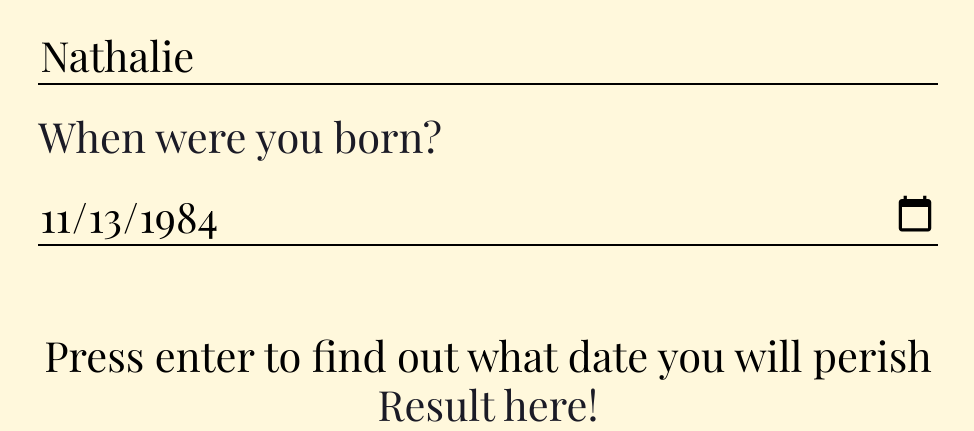
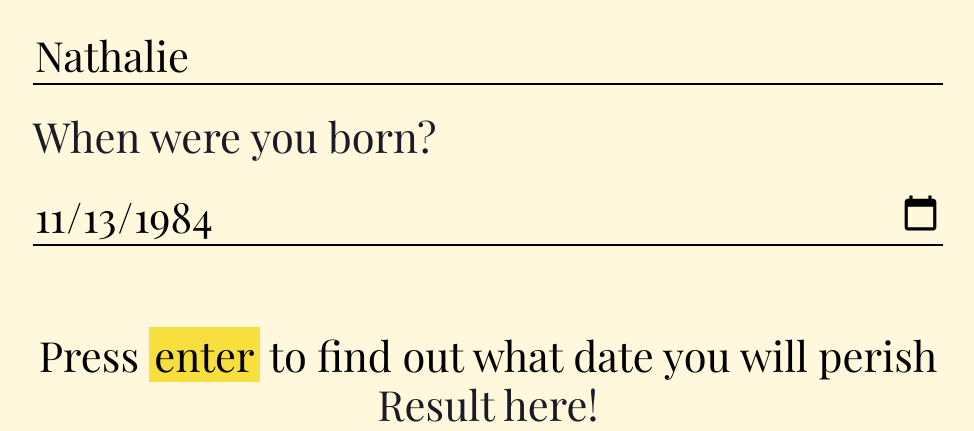
Before and after one commit to njons/FAC14_Week6, a website: page public/index.html in a window 1280 px wide. Shown: the part 484-915 px from the top of the page, without its empty margins (152-1126 px from the left). Drawn offline with nearby package versions, Linux system fonts and the light colour scheme; files that its build step writes are made by us from their sources; files whose address does not match are found by name.

Commit message:
added span

```diff
--- a/public/index.html
+++ b/public/index.html
@@ -18,7 +18,7 @@
         <input id="name" type="text" name="name" placeholder="Name" value="Nathalie"></input>
         <label for="birth">When were you born?</label>
         <input name="birth" type="date" id="birth" value="1984-11-13"></input>
-        <button type="submit" form="details">Press enter to find out what date you will perish</button>
+        <button type="submit" form="details">Press <span>enter</span> to find out what date you will perish</button>
       </form>
 
       <ul>
```
